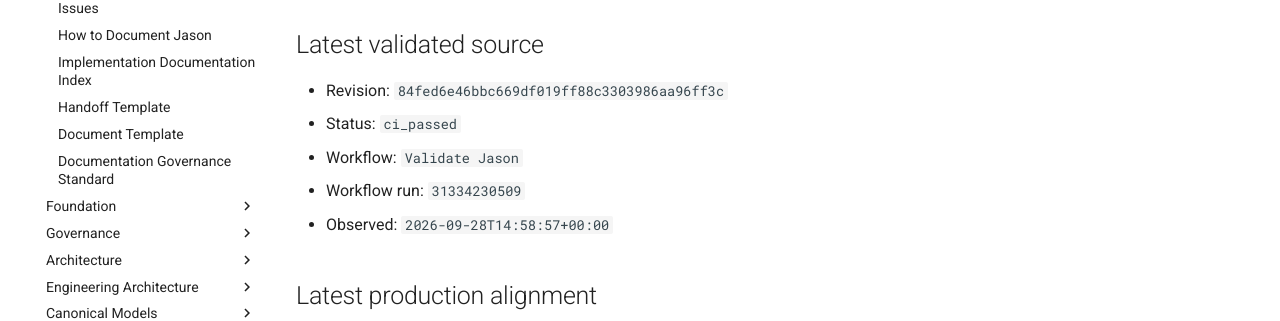
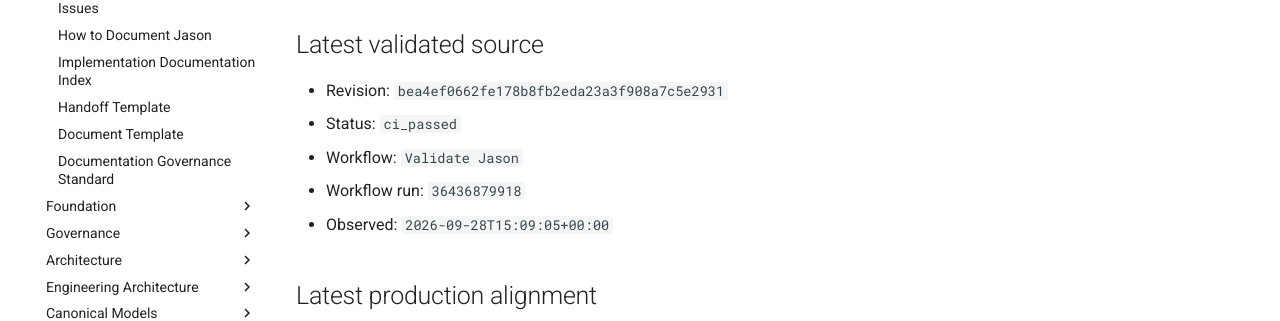
Before and after one commit to al-teamaot-com/jason, an MkDocs documentation site: the page built from docs/control/AUTOMATED-CHANGE-STATE.md, in a window 1280 px wide and 1163 px high. Shown: the part 337-658 px from the top of the window. Built offline with MkDocs 1.6.1 and Material for MkDocs 9.7.7, drawn with Linux system fonts in a browser that asks for light colours; comment, search, counter and statistics services are not loaded.

Commit message:
Reconcile automated documentation state for bea4ef0662fe

```diff
--- a/docs/control/AUTOMATED-CHANGE-STATE.md
+++ b/docs/control/AUTOMATED-CHANGE-STATE.md
@@ -8,11 +8,11 @@
 
 ## Latest validated source
 
-- Revision: `84fed6e46bbc669df019ff88c3303986aa96ff3c`
+- Revision: `bea4ef0662fe178b8fb2eda23a3f908a7c5e2931`
 - Status: `ci_passed`
 - Workflow: `Validate Jason`
-- Workflow run: `31334230509`
-- Observed: `2026-09-28T14:58:57+00:00`
+- Workflow run: `36436879918`
+- Observed: `2026-09-28T15:09:05+00:00`
 
 ## Latest production alignment
 
```
Also changed, not shown: docs/control/AUTOMATED-CHANGE-STATE.json (+4 -4 lines).
